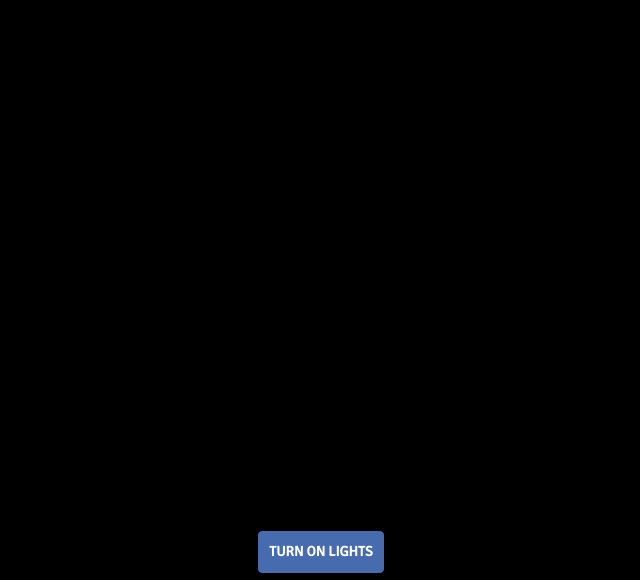
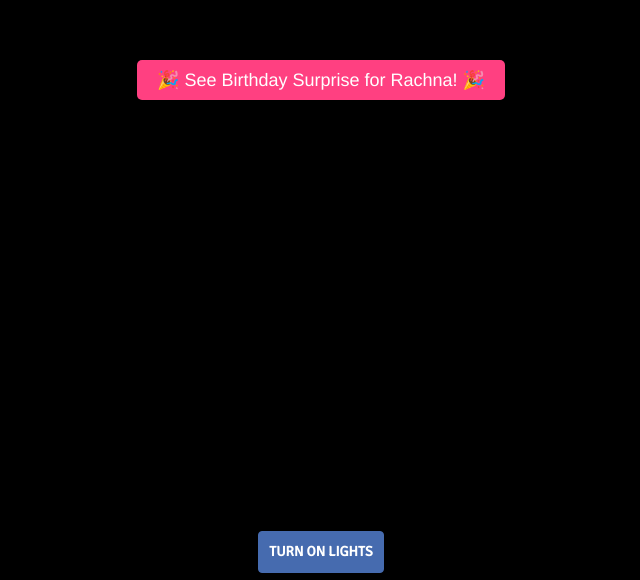
Before and after one commit to aman706/happy-bithdy, a website: page index.html in a window 1280 px wide. Shown: the part 220-800 px from the top of the page, without its empty margins (319-959 px from the left). Drawn offline with nearby package versions, Linux system fonts and the light colour scheme.

Commit message:
Update index.html

```diff
--- a/index.html
+++ b/index.html
@@ -27,6 +27,7 @@
 	<!-- <link href='http://fonts.googleapis.com/css?family=Nunito' rel='stylesheet' type='text/css'> -->
 	<link rel="stylesheet/less" href="cake.less">
 	<script src="//cdnjs.cloudflare.com/ajax/libs/less.js/2.1.0/less.min.js"></script>
+
 </head>
 
 <body>
@@ -180,6 +181,12 @@
 
 
 	</div>
+	<div style="text-align: center; margin-top: 20px;">
+    <a href="name.html" style="text-decoration: none; background: #ff4081; color: white; padding: 10px 20px; border-radius: 5px; font-size: 18px;">
+        🎉 See Birthday Surprise for Rachna! 🎉
+    </a>
+</div>
+
 </body>
 <script src="https://ajax.googleapis.com/ajax/libs/jquery/1.11.2/jquery.min.js"></script>
 <script src="https://maxcdn.bootstrapcdn.com/bootstrap/3.3.1/js/bootstrap.min.js"></script>
```
